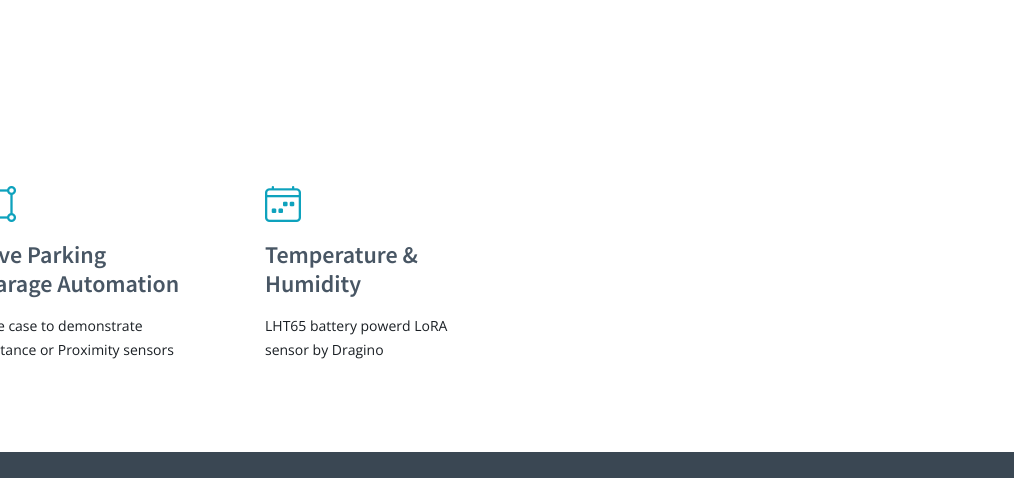
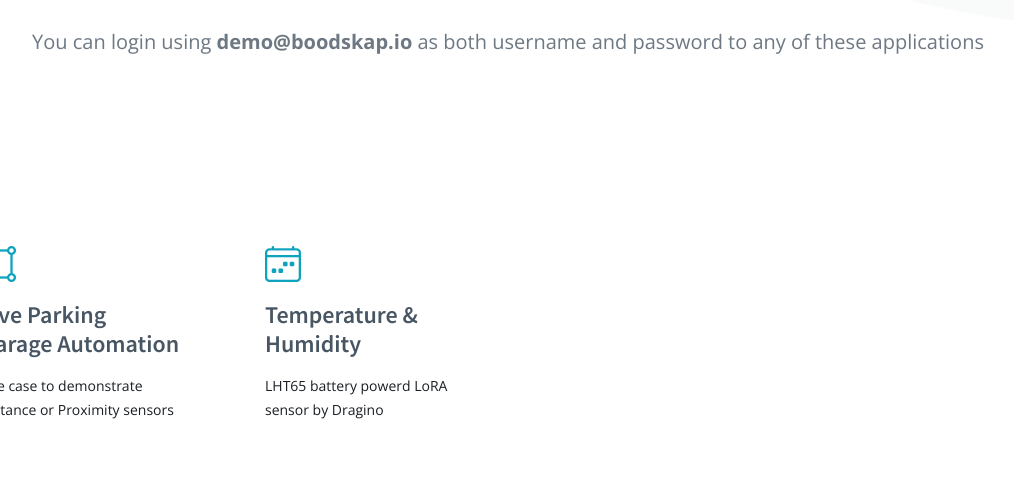
Before and after one commit to boodskap/showcase, a plain HTML site: page index.html in a window 1280 px wide. Shown: the part 622-1100 px from the top of the page, without its empty margins (132-1146 px from the left). Drawn offline with nearby package versions, Linux system fonts and the light colour scheme.

Commit message:
added login info

```diff
--- a/index.html
+++ b/index.html
@@ -54,6 +54,7 @@
       <img src="assets/img/hero-carousel/hero-carousel-3.svg" class="img-fluid animated">
       <h2>IoT <span>Showcase</span></h2>
       <p>Real world applications built using <a href="https://boodskap.io">Boodskap IoT Platform</a></p>
+      <p> You can login using <strong>demo@boodskap.io</strong> as both username and password to any of these applications</p>
     </div>
   </section>
 
@@ -64,6 +65,7 @@
       <div class="container">
 
         <div class="row gy-4">
+
 
           <div class="col-xl-3 col-md-6 d-flex" data-aos="zoom-out" data-aos-delay="200">
             <div class="service-item position-relative">
```
Also changed, not shown: 1 other file.
